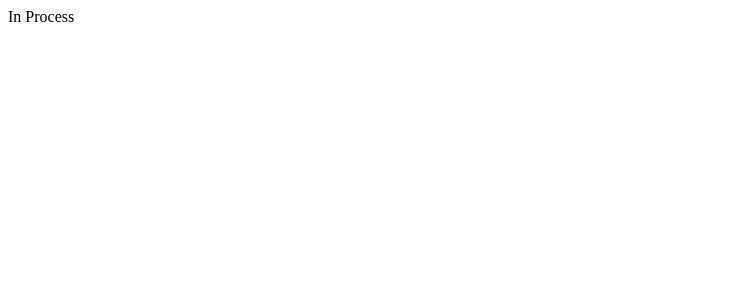
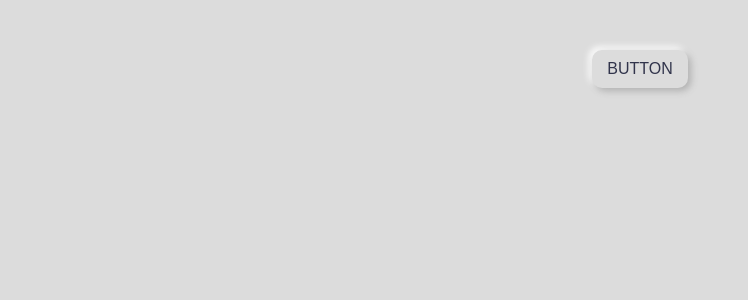
Before and after one commit to IvanMykytyn/in-process, a React (Create React App) app: page / in a window 1280 px wide. Shown: the top 300 px of the page, without its empty margins (0-748 px from the left). Built offline with nearby package versions, Linux system fonts and the light colour scheme.

Commit message:
global_styles

```diff
--- a/package.json
+++ b/package.json
@@ -4,9 +4,13 @@
   "version": "0.1.0",
   "private": true,
   "dependencies": {
+    "@emotion/react": "^11.10.4",
+    "@emotion/styled": "^11.10.4",
+    "@mui/material": "^5.10.8",
     "@testing-library/jest-dom": "^5.16.5",
     "@testing-library/react": "^13.4.0",
     "@testing-library/user-event": "^13.5.0",
+    "@types/css-modules": "^1.0.2",
     "@types/jest": "^27.5.2",
     "@types/node": "^16.11.64",
     "@types/node-sass": "^4.11.3",
--- /dev/null
+++ b/src/App.module.scss
@@ -0,0 +1,32 @@
+@import "./scss/reset.module";
+@import "./scss/vars.module";
+@import "./scss/global.module";
+
+
+.wrapper {
+  display: flex;
+  grid-gap: 25px;
+  justify-content: center;
+  align-items: center;
+}
+
+.circle{
+  padding: 10px 15px;
+  border-radius: 10px;
+  box-shadow:  $outerBoxShadow;
+  color: #31344b;
+  display: flex;
+  align-items: center;
+  justify-content: center;
+  cursor: pointer;
+  border: none;
+  background-color: inherit;
+  transition: box-shadow 0.3s ease-in-out;
+  text-transform: uppercase;
+
+  &:hover,
+  &:focus,
+  &:active{
+    box-shadow: $innerBoxShadow;
+  }
+}
--- a/src/App.tsx
+++ b/src/App.tsx
@@ -1,9 +1,15 @@
+import * as React from 'react';
+
+import css from './App.module.scss';
+
 function App() {
-  return (
-    <div className="App">
-     In Process
-    </div>
-  );
+    return (
+        <div className={css.container}>
+            <div className={css.wrapper}>
+                <button className={css.circle} type={'button'}>Button</button>
+            </div>
+        </div>
+    );
 }
 
 export default App;
--- a/src/scss/_global.module.scss
+++ b/src/scss/_global.module.scss
@@ -1,5 +1,13 @@
+
+body {
+  background-color: $background;
+  font-family: sans-serif;
+  padding: 50px;
+}
+
+
 .container {
-  max-width: 1675px;
+  max-width: 1230px;
   padding: 0 15px;
   margin: 0 auto;
 }
--- a/src/scss/_vars.module.scss
+++ b/src/scss/_vars.module.scss
@@ -1,15 +1,23 @@
-$default: #ffffff;
-$categoryColor: #00f1ff;
-$background: #1d1d1d;
+$default: #000000;
+$background: #dcdcdc;
+$primaryColor: #568cc5;
+$white: #ffffff;
+$gray: #b0b0b0;
 
-:root {
-  --background: #1d1d1d;
-  --text-primary: #ffffff;
-  --input: rgb(58, 58, 58);
-}
+$outerBoxShadow: 3px 3px 7px $gray,
+-3px -3px 7px #ffffff;
+$innerBoxShadow: inset 3px 3px 7px #b0b0b0,
+inset -3px -3px 7px #ffffff;
+//$f
 
-[data-theme='light'] {
-  --background: #dedede;
-  --text-primary: #000000;
-  --input: rgb(199, 199, 199);
-}
+//:root {
+//  --background: #1d1d1d;
+//  --text-primary: #ffffff;
+//  --input: rgb(58, 58, 58);
+//}
+//
+//[data-theme='light'] {
+//  --background: #dedede;
+//  --text-primary: #000000;
+//  --input: rgb(199, 199, 199);
+//}
```
Also changed, not shown: 1 other file (tests, documents, lock files or other folders).
